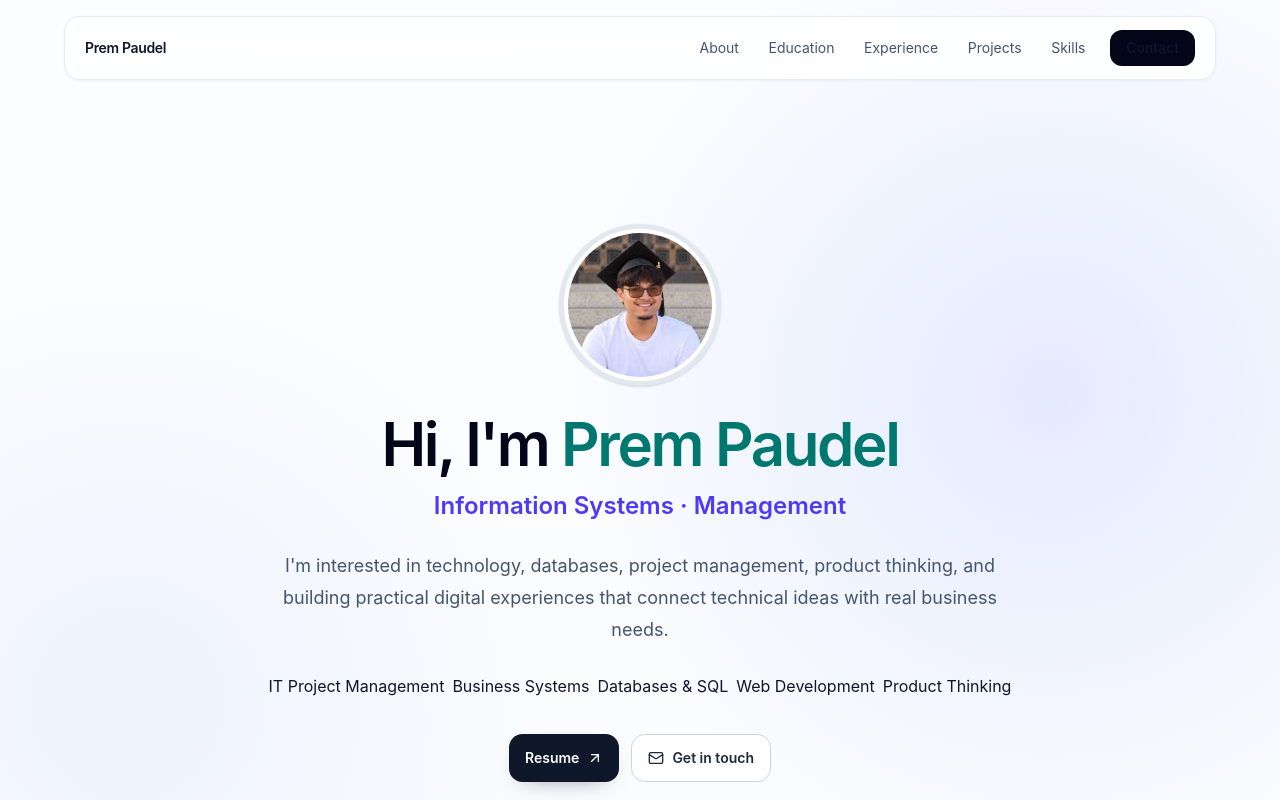
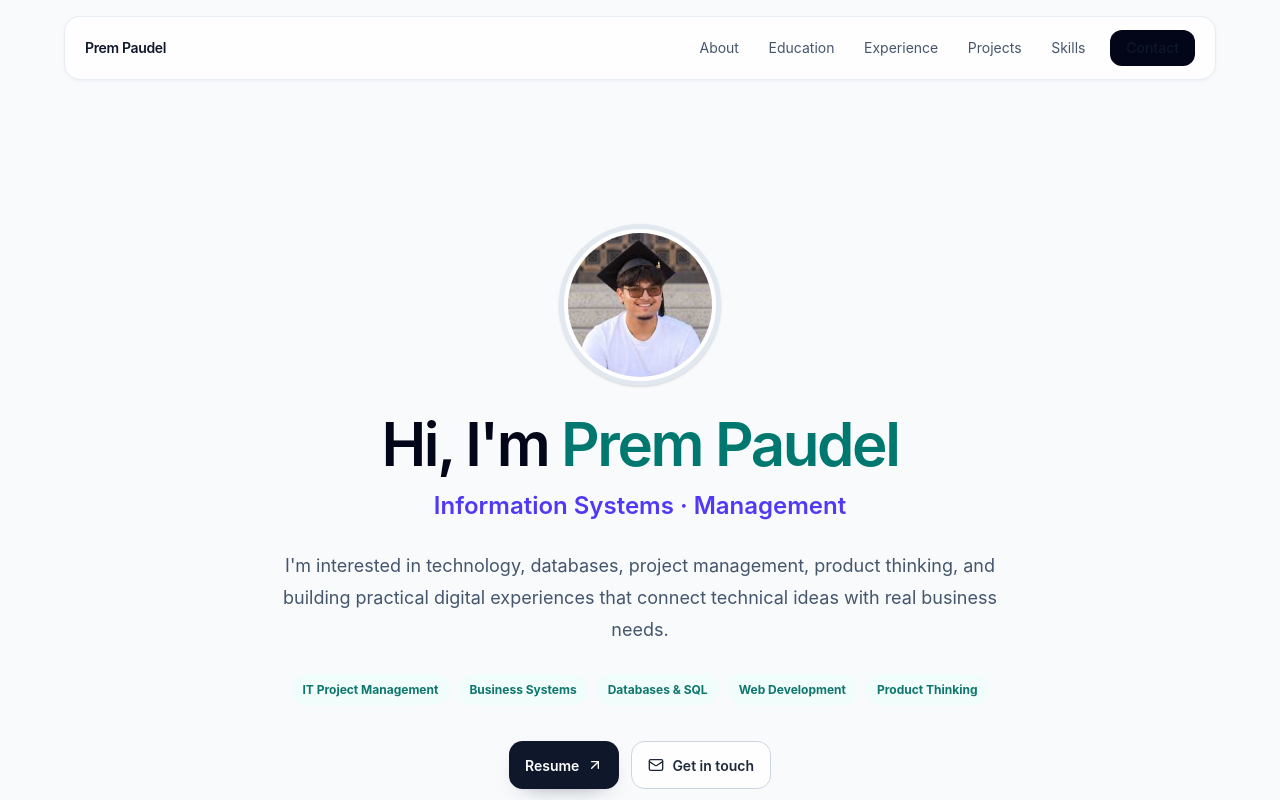
Before and after one commit to PremPaudel05/PremPaudel05.github.io, a Next.js app: page / in a window 1280 px wide. Shown: the top 800 px of the page. Built offline with nearby package versions, Linux system fonts and the light colour scheme.

Commit message:
style: remove hero glow and use clean bright background

```diff
--- a/app/globals.css
+++ b/app/globals.css
@@ -16,10 +16,7 @@ html {
 
 body {
   margin: 0;
-  background:
-    radial-gradient(circle at 82% 10%, rgba(199, 210, 254, 0.42), transparent 30rem),
-    radial-gradient(circle at 10% 18%, rgba(224, 231, 255, 0.46), transparent 26rem),
-    linear-gradient(180deg, #fbfdff 0%, #f8fafc 44%, #f1f5f9 100%);
+  background: #f8fafc;
   color: var(--foreground);
   font-family: Inter, ui-sans-serif, system-ui, -apple-system, BlinkMacSystemFont, "Segoe UI", sans-serif;
   text-rendering: optimizeLegibility;
@@ -33,40 +30,6 @@ body {
 a {
   color: inherit;
   text-decoration: none;
-}
-
-.code-background {
-  position: absolute;
-  inset: 0;
-  overflow: hidden;
-  pointer-events: auto;
-  mask-image: linear-gradient(to bottom, black 0%, black 70%, transparent 97%);
-}
-
-.code-background-canvas {
-  width: 100%;
-  height: 100%;
-  display: block;
-  opacity: 0.82;
-}
-
-.code-background-fade {
-  pointer-events: none;
-  position: absolute;
-  inset: 0;
-  background:
-    radial-gradient(circle at 27% 43%, rgba(248, 250, 252, 0.1), rgba(248, 250, 252, 0.48) 54%, rgba(248, 250, 252, 0.78) 100%);
-}
-
-.hero-orb {
-  pointer-events: none;
-  background:
-    radial-gradient(circle, rgba(129, 140, 248, 0.2), rgba(167, 139, 250, 0.08) 44%, transparent 70%);
-}
-
-.profile-halo {
-  background:
-    radial-gradient(circle at 50% 40%, rgba(165, 180, 252, 0.34), rgba(196, 181, 253, 0.16) 58%, transparent 78%);
 }
 
 .nav-link {
@@ -261,3 +224,21 @@ a.social-pill:hover {
     animation-iteration-count: 1 !important;
   }
 }
+.hero-simple {
+  background: #f8fafc;
+}
+
+.hero-chip {
+  display: inline-flex;
+  align-items: center;
+  border-radius: 999px;
+  background: rgb(240 253 250);
+  color: rgb(15 118 110);
+  padding: 0.42rem 0.72rem;
+  font-size: 0.75rem;
+  font-weight: 700;
+}
+
+.hero-simple img {
+  display: block;
+}
```
